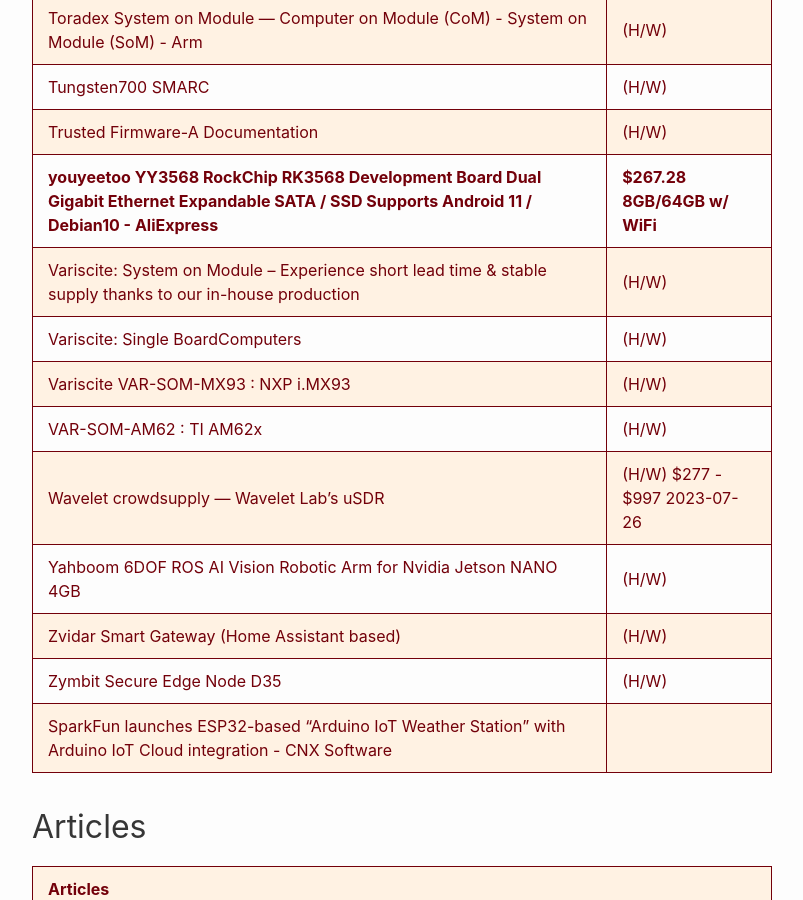
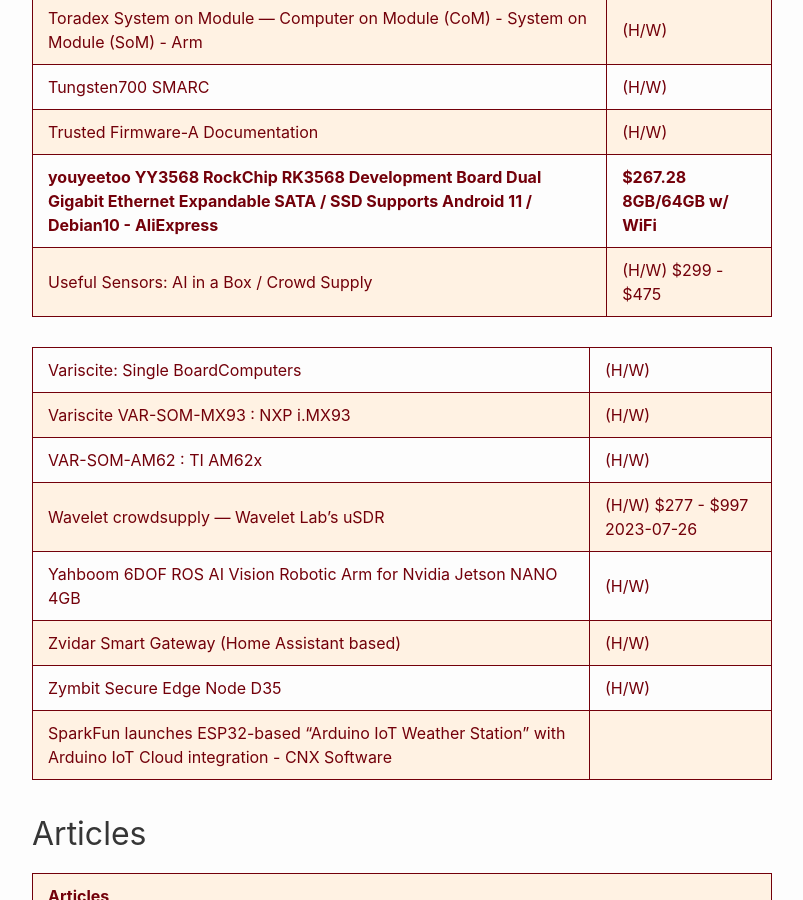
Before and after one commit to RalphHightower/RalphHightower, a Jekyll site: the page built from HardwareLinks.md, in a window 1280 px wide and 900 px high, scrolled down 13445 px. Shown: the whole window, without its empty margins (238-1041 px from the left). Built offline with Jekyll 4.4.1, drawn with Linux system fonts in a browser that asks for light colours; our own code applies the rules of GitHub Pages for plain Markdown files; some of the changed text lies outside the part shown.

Commit message:
[docs](doc): Useful Sensors-AI in a Box
- HardwareLinks
   - Vendors
      - | [AI in a Box / Crowd Supply](https://www.crowdsupply.com/useful-sensors/ai-in-a-box/ ) | (H/W) $299 - $475 |
   - Articles
      - | [AI in a box offline LLM solution leverages Rockchip RK3588S' NPU (Crowdfunding) - CNX Software](https://www.cnx-software.com/2023/09/21/ai-in-a-box-offline-llm-solution |

```diff
--- a/HardwareLinks.md
+++ b/HardwareLinks.md
@@ -213,7 +213,8 @@
 | [Tungsten700 SMARC](https://www.lairdconnect.com/product/tungsten700-smarc ) | (H/W) |
 | [Trusted Firmware-A Documentation](https://trustedfirmware-a.readthedocs.io/en/latest/index.html) | (H/W) |
 | **[youyeetoo YY3568 RockChip RK3568 Development Board Dual Gigabit Ethernet Expandable SATA / SSD Supports Android 11 / Debian10 - AliExpress](https://www.aliexpress.com/item/3256804953233950.html )** | **$267.28 8GB/64GB w/ WiFi** |
-| [Variscite: System on Module – Experience short lead time & stable supply thanks to our in-house production](https://www.variscite.com/variscite-products/) | (H/W) |
+| [Useful Sensors: AI in a Box / Crowd Supply](https://www.crowdsupply.com/useful-sensors/ai-in-a-box/ ) | (H/W) $299 - $475 |
+
 | [Variscite: Single BoardComputers](https://www.variscite.com/products/single-board-computers/) | (H/W) |
 | [Variscite VAR-SOM-MX93 : NXP i.MX93](https://www.variscite.com/product/system-on-module-som/cortex-a55/var-som-mx93-nxp-i-mx-93/) | (H/W) |
 | [VAR-SOM-AM62 : TI AM62x](https://www.variscite.com/product/system-on-module-som/cortex-a53-krait/var-som-am62-ti-am625x/#ordering_info) | (H/W) |
@@ -503,6 +504,7 @@
 | **[Nepal's Orion Space Wants to Put a Satellite on Your Desk with the PikoQube Trainer Kit - Hackster.io](https://www.hackster.io/news/nepal-s-orion-space-wants-to-put-a-satellite-on-your-desk-with-the-pikoqube-trainer-kit-87b4f0f7cf7d )** |
 | **[Lichee Cluster 4A mini-ITX RISC-V cluster board launched for $929 and up - CNX Software](https://www.cnx-software.com/2023/09/19/lichee-cluster-4a-mini-itx-risc-v-cluster-board/ )** |
 | **[Review of Youyeetoo Rockchip RK3568 SBC with Lubuntu 20.04 and the RKNPU2 AI SDK - CNX Software](https://www.cnx-software.com/2023/09/21/review-rockchip-rk3568-sbc-lubuntu-20-04-rknpu2-ai-sdk/ )** |
+| [AI in a box offline LLM solution leverages Rockchip RK3588S' NPU (Crowdfunding) - CNX Software](https://www.cnx-software.com/2023/09/21/ai-in-a-box-offline-llm-solution-rockchip-rk3588s-npu/ ) |
 
 [^21]: • 1.5GHz quad-core 64-bit ARM Cortex-A72 CPU (Roughly 3× performance)<br />• 1GB, 2GB, or 4GB of LPDDR4 SDRAM<br />• Full-throughput Gigabit Ethernet<br />• Dual-band 802.11ac wireless networking<br />• Bluetooth 5.0<br />• Two USB 3.0 and two USB 2.0 ports<br />• Dual monitor support, at resolutions up to 4K<br />• VideoCore VI graphics, supporting OpenGL ES 3.x<br />• 4Kp60 hardware decode of HEVC video<br />Complete compatibility with earlier Raspberry Pi products
 
```
